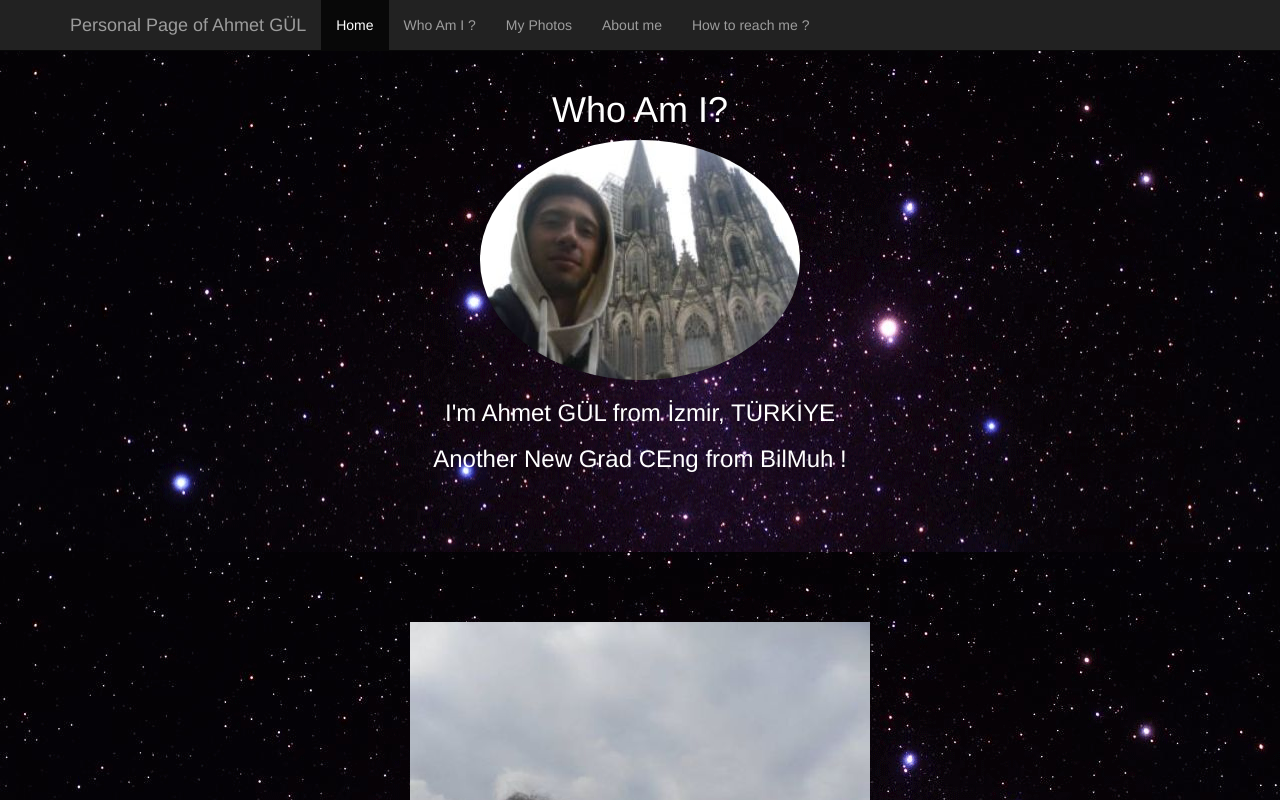
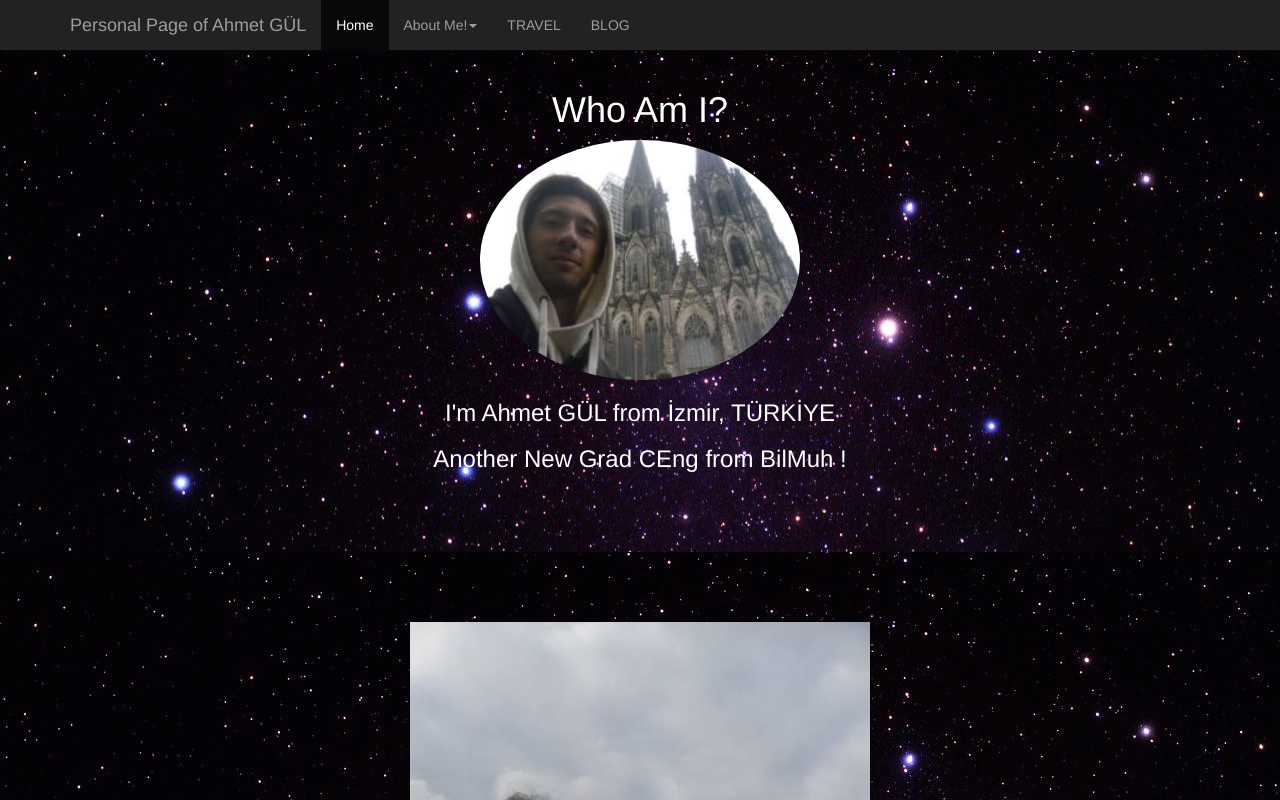
Before and after one commit to ahmetgul93/ahmetgul93.github.io, a plain HTML site: page index.html in a window 1280 px wide. Shown: the top 800 px of the page. Drawn offline with nearby package versions, Linux system fonts and the light colour scheme.

Commit message:
Tabs are created !

```diff
--- a/index.html
+++ b/index.html
@@ -34,10 +34,17 @@
 			<div class="collapse navbar-collapse" id="myNavbar">
 			  <ul class="nav navbar-nav">
 				<li class="active"><a href="#">Home</a></li>
-				<li><a href="#firstJump" >Who Am I ?</a></li>
-				<li><a href="#secondJump">My Photos</a></li>
-				<li><a href="#thirdJump" >About me</a></li>
-				<li><a href="#forthJump" >How to reach me ?</a></li>
+				<li class="dropdown"><a class="dropdown-toggle" data-toggle="dropdown" href="#">About Me!<span class="caret"></span></a>
+					<ul class="dropdown-menu">
+					  <li><a href="#firstJump" >Who Am I ?</a></li>
+					  <li><a href="#secondJump">My Photos</a></li>
+					  <li><a href="#thirdJump" >What Am I ?</a></li>
+					  <li><a href="#forthJump" >How to reach me ?</a></li>
+					</ul>
+				</li>
+
+				<li><a href="#" >TRAVEL</a></li>
+				<li><a href="#" >BLOG</a></li>
 			  </ul>
 			</div>
 	  </div>
```
